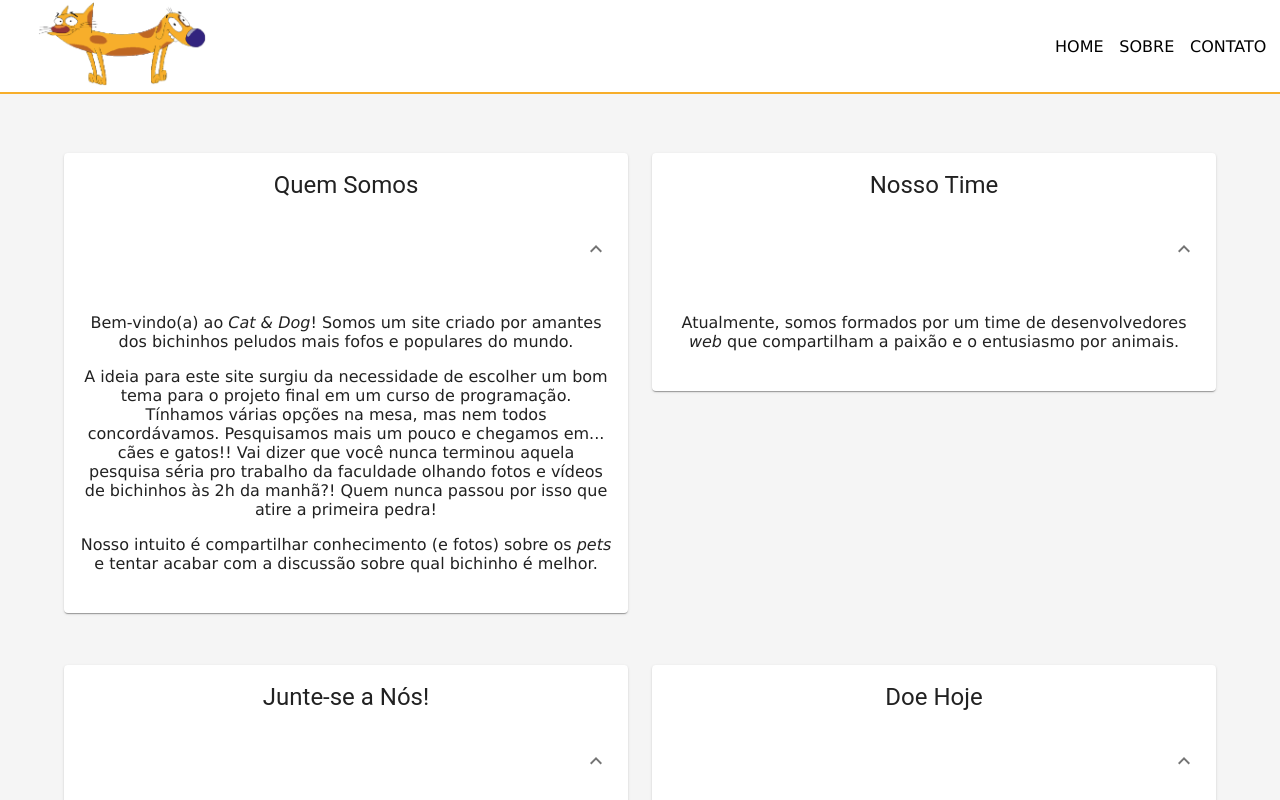
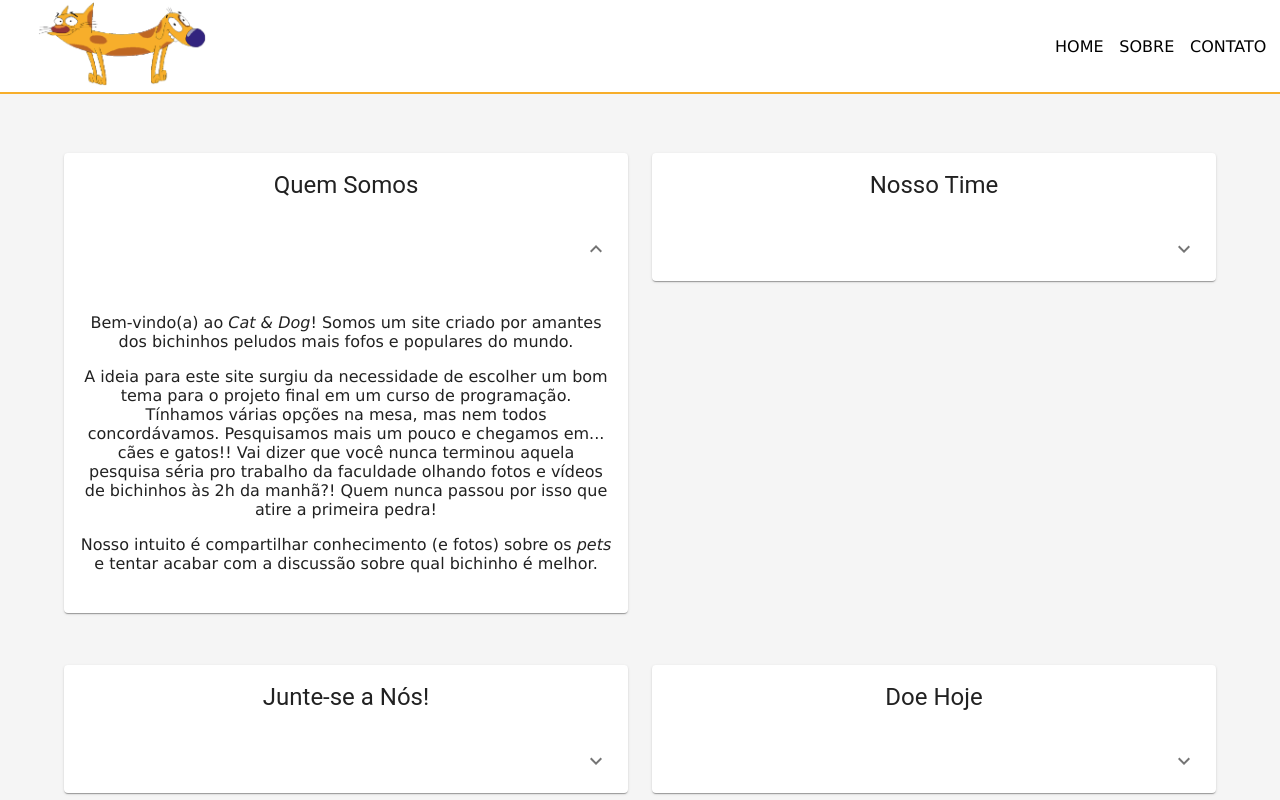
Before and after one commit to athenasaran/PI-GRUPO4, a React (Create React App) app in the folder catdog/: page /sobre in a window 1280 px wide. Both pictures are taken after a click on the button 596 px from the left and 248 px from the top of the page. Shown: the top 800 px of the page. Built offline with nearby package versions, Linux system fonts and the light colour scheme.

Commit message:
add comp MyCard; fix bug da expansao na pag SOBRE

```diff
--- /dev/null
+++ b/catdog/src/components/MyCard/MyCard.css
@@ -0,0 +1,10 @@
+.e-txt-card {
+    min-height: 15vh;
+    margin-left: 5vw;
+    margin-top: 5vh;
+}
+
+.d-txt-card {
+    margin-right: 5vw;
+    margin-top: 5vh;
+}
--- /dev/null
+++ b/catdog/src/components/MyCard/MyCard.jsx
@@ -0,0 +1,58 @@
+import React from "react";
+import Card from '@material-ui/core/Card';
+import CardActionArea from '@material-ui/core/CardActionArea';
+import CardContent from '@material-ui/core/CardContent';
+import { CardActions, CardHeader, IconButton, Collapse} from "@material-ui/core";
+import ExpandMoreIcon from '@material-ui/icons/ExpandMore';
+import { makeStyles } from '@material-ui/core/styles';
+import clsx from 'clsx';
+import './MyCard.css';
+
+const useStyles = makeStyles((theme) => ({
+    expand: {
+      transform: 'rotate(0deg)',
+      marginLeft: 'auto',
+      transition: theme.transitions.create('transform', {
+        duration: theme.transitions.duration.shortest,
+      }),
+    },
+    expandOpen: {
+      transform: 'rotate(180deg)',
+    },
+  }));
+
+ const MyCard = (props) => {
+
+    const classes = useStyles();
+    const [expanded, setExpanded] = React.useState(false);
+    const handleExpandClick = () => {
+         setExpanded(!expanded);
+    };
+
+    return (
+        <React.Fragment>
+            <Card className={props.classe}>
+                <CardActionArea>
+                    <CardHeader title={props.title}/>
+                </CardActionArea>
+                <CardActions>
+                    <IconButton
+                        className={clsx(classes.expand, {[classes.expandOpen]: expanded,})}
+                        onClick={handleExpandClick}
+                        aria-expanded={expanded}
+                        aria-label="show more"
+                    >
+                        <ExpandMoreIcon />
+                    </IconButton>
+                </CardActions>
+                <Collapse in={expanded} timeout="auto" unmountOnExit>
+                    <CardContent>
+                        {props.children}
+                    </CardContent>
+                </Collapse>
+            </Card>
+        </React.Fragment>
+    );
+  };
+
+  export default MyCard;
--- a/catdog/src/pages/Sobre/Sobre.jsx
+++ b/catdog/src/pages/Sobre/Sobre.jsx
@@ -7,37 +7,14 @@ import CardContent from '@material-ui/core/CardContent';
 import CardMedia from '@material-ui/core/CardMedia';
 import logo from '../..//assets/img/catdog.png';
 import Footer from '../../components/Footer/Footer';
+import MyCard from '../../components/MyCard/MyCard';
 import "./Sobre.css";
 
-import { CardActions, CardHeader, IconButton, Collapse} from "@material-ui/core";
-import ExpandMoreIcon from '@material-ui/icons/ExpandMore';
-import { makeStyles } from '@material-ui/core/styles';
-import clsx from 'clsx';
-
-const useStyles = makeStyles((theme) => ({
-    expand: {
-      transform: 'rotate(0deg)',
-      marginLeft: 'auto',
-      transition: theme.transitions.create('transform', {
-        duration: theme.transitions.duration.shortest,
-      }),
-    },
-    expandOpen: {
-      transform: 'rotate(180deg)',
-    },
-  }));
 
 const Sobre = () => {
 
     function tSobre() {
         document.title = "Cat & Dog - Sobre"
-    };
-
-    const classes = useStyles();
-    const [expanded, setExpanded] = React.useState(false);
-
-    const handleExpandClick = () => {
-        setExpanded(!expanded);
     };
 
     return (
@@ -47,122 +24,37 @@ const Sobre = () => {
             <div className="sobre">
                 <Grid container spacing={3}>
                     <Grid item xs={6}>
-                        <Card className="e-txt-card">
-                            <CardActionArea>
-                                <CardHeader title="Quem Somos"/>
-                            </CardActionArea>
-                            <CardActions>
-                                <IconButton
-                                    className={clsx(classes.expand, {[classes.expandOpen]: expanded,})}
-                                    onClick={handleExpandClick}
-                                    aria-expanded={expanded}
-                                    aria-label="show more"
-                                >
-                                    <ExpandMoreIcon />
-                                </IconButton>
-                            </CardActions>
-                            <Collapse in={expanded} timeout="auto" unmountOnExit>
-                                <CardContent>
+                        <MyCard classe="e-txt-card" title="Quem Somos">
                             <p>Bem-vindo(a) ao <em>Cat & Dog</em>! Somos um site criado por amantes dos  bichinhos peludos mais fofos e populares do mundo.</p>
                             <p>A ideia para este site surgiu da necessidade de escolher um bom tema para o projeto final em um curso de programação. Tínhamos várias opções na mesa, mas nem todos concordávamos. Pesquisamos mais um pouco e chegamos em... cães e gatos!! Vai dizer que você nunca terminou aquela pesquisa séria pro trabalho da faculdade olhando fotos e vídeos de bichinhos às 2h da manhã?! Quem nunca passou por isso que atire a primeira pedra!</p>
                             <p>Nosso intuito é compartilhar conhecimento (e fotos) sobre os <em>pets</em> e tentar acabar com a discussão sobre qual bichinho é melhor.</p>
-                                </CardContent>
-                            </Collapse>
-                        </Card>
+                        </MyCard>
                     </Grid>
                     <Grid item xs={6}>
-                        <Card className="d-txt-card">
-                            <CardActionArea>
-                                <CardHeader title="Nosso Time"/>
-                            </CardActionArea>
-                            <CardActions>
-                                <IconButton
-                                    className={clsx(classes.expand, {[classes.expandOpen]: expanded,})}
-                                    onClick={handleExpandClick}
-                                    aria-expanded={expanded}
-                                    aria-label="show more"
-                                >
-                                    <ExpandMoreIcon />
-                                </IconButton>
-                            </CardActions>
-                            <Collapse in={expanded} timeout="auto" unmountOnExit>
-                                <CardContent>
+                        <MyCard classe="d-txt-card" title="Nosso Time">
                             <p>Atualmente, somos formados por um time de desenvolvedores <em>web</em> que compartilham a paixão e o entusiasmo por animais.</p>
-                                </CardContent>
-                            </Collapse>
-                        </Card>
+                        </MyCard>
                     </Grid>
                 </Grid>
 
                 <Grid container spacing={3}>
                     <Grid item xs={6}>
-                        <Card className="e-txt-card">
-                            <CardActionArea>
-                                <CardHeader title="Junte-se a Nós!"/>
-                            </CardActionArea>
-                            <CardActions>
-                                <IconButton
-                                    className={clsx(classes.expand, {[classes.expandOpen]: expanded,})}
-                                    onClick={handleExpandClick}
-                                    aria-expanded={expanded}
-                                    aria-label="show more"
-                                >
-                                    <ExpandMoreIcon />
-                                </IconButton>
-                            </CardActions>
-                            <Collapse in={expanded} timeout="auto" unmountOnExit>
-                                <CardContent>
+                        <MyCard classe="e-txt-card" title="Junte-se a Nós!">
                             <p>Queremos nos expandir e construir uma comunidade online de pessoas interessadas em <em>pets</em>, facilitando a interação entre elas e a troca de conhecimento. Você é entusiasta de cães e/ou gatos? Já trabalhou com isso? Sabe desenvolver aplicações? Tem alguma ideia incrível e quer se juntar ao time? Escreva-nos e nos conte mais. Ficaremos felizes com o seu interesse de se juntar ao time!</p>
-                                </CardContent>
-                            </Collapse>
-                        </Card>
+                        </MyCard>
                     </Grid>
                     <Grid item xs={6}>
-                        <Card className="d-txt-card">
-                            <CardActionArea>
-                                <CardHeader title="Doe Hoje"/>
-                            </CardActionArea>
-                            <CardActions>
-                                <IconButton
-                                    className={clsx(classes.expand, {[classes.expandOpen]: expanded,})}
-                                    onClick={handleExpandClick}
-                                    aria-expanded={expanded}
-                                    aria-label="show more"
-                                >
-                                    <ExpandMoreIcon />
-                                </IconButton>
-                            </CardActions>
-                            <Collapse in={expanded} timeout="auto" unmountOnExit>
-                                <CardContent>
+                        <MyCard classe="d-txt-card" title="Doe Hoje">
                             <p>Quer ajudar animais de rua, mas não sabe como? Nós arrecadamos doações e ajudamos organizações sem fins lucrativos parceiras que já fazem essa boa ação!</p>
-                                </CardContent>
-                            </Collapse>
-                        </Card>
+                        </MyCard>
                     </Grid>
                 </Grid>
 
                 <Grid container spacing={3}>
                     <Grid item xs={6}>
-                    <Card className="e-txt-card">
-                            <CardActionArea>
-                                <CardHeader title="Blá blá blá"/>
-                            </CardActionArea>
-                            <CardActions>
-                                <IconButton
-                                    className={clsx(classes.expand, {[classes.expandOpen]: expanded,})}
-                                    onClick={handleExpandClick}
-                                    aria-expanded={expanded}
-                                    aria-label="show more"
-                                >
-                                    <ExpandMoreIcon />
-                                </IconButton>
-                            </CardActions>
-                            <Collapse in={expanded} timeout="auto" unmountOnExit>
-                                <CardContent>
-                                    <p>Algo a mais para inserir? Fiquei sem ideias haha</p>
-                                </CardContent>
-                            </Collapse>
-                        </Card>
+                        <MyCard classe="e-txt-card" title="Lojinha">
+                            <p>Em breve lançaremos uma lojinha com produtos legais! Aguardem!</p>
+                        </MyCard>
                     </Grid>
                     <Grid item xs={6}>
                         <Card className="d-txt-card">
```
Also changed, not shown: 1 other file (tests, documents, lock files or other folders). Lines whose indentation alone changed are shown as unchanged.
